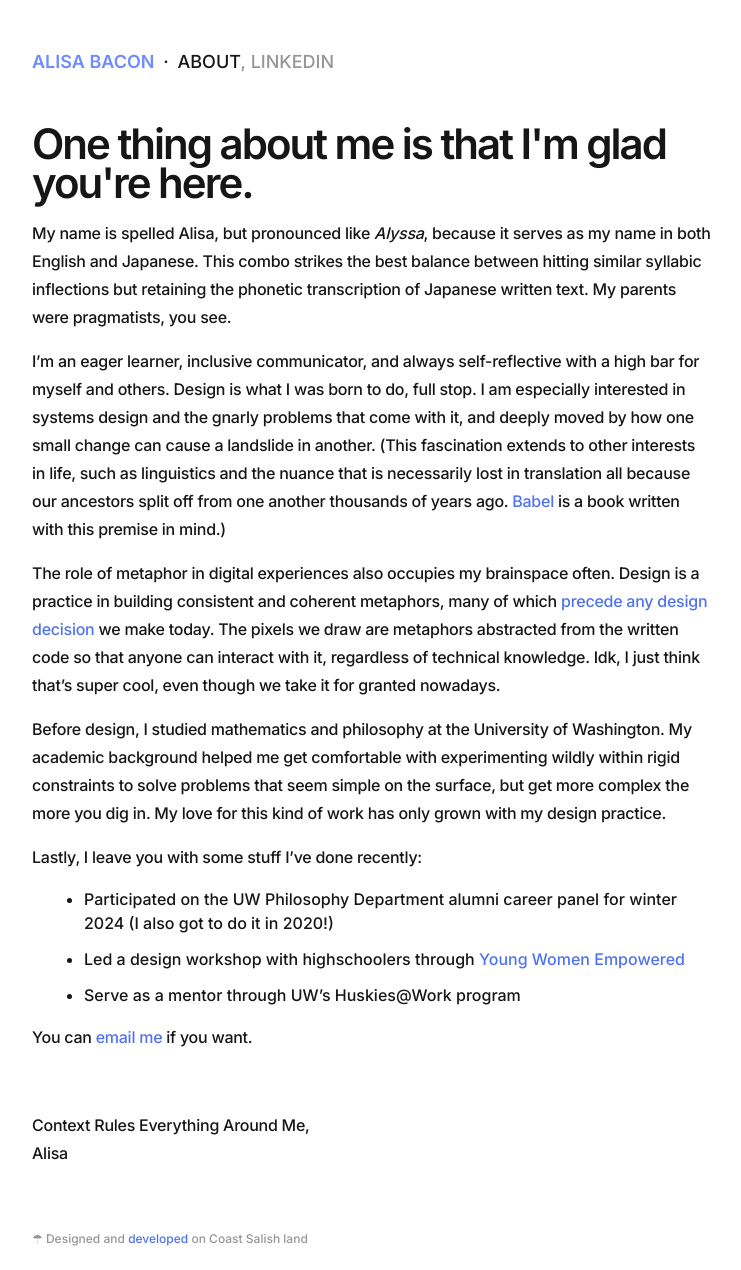
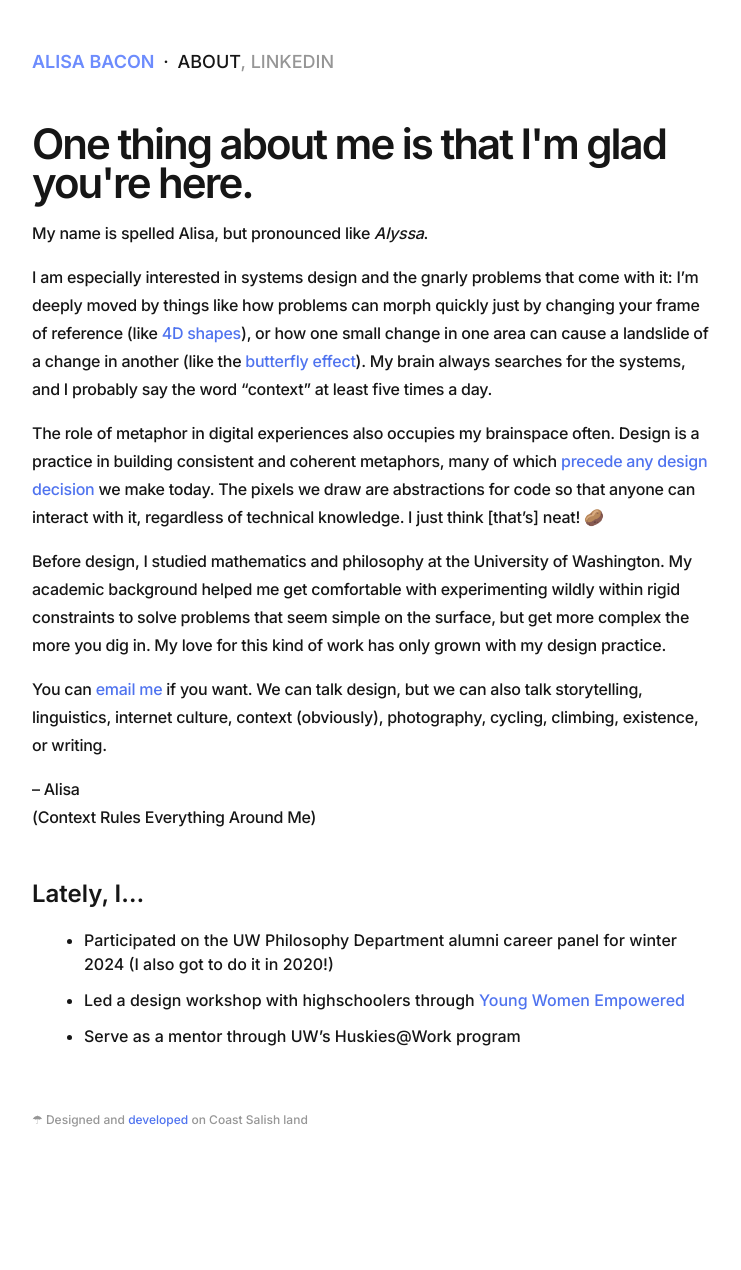
Before and after one commit to alisasgithub/alisasgithub.github.io, a Jekyll site: the page built from about.md, in a window 1280 px wide. Shown: the whole page, without its empty margins (128-869 px from the left). Built offline with Jekyll 4.4.1, drawn with Linux system fonts in a browser that asks for light colours; nearby versions of some CDN libraries; some web fonts are replaced; after the commit the page ends 1151 px from its top, so only the background shows below that.

Commit message:
revises the about me copy that i must have written in a fever dream

```diff
--- a/about.md
+++ b/about.md
@@ -7,25 +7,24 @@ permalink: /about
 
 <h1 class="small">One thing about me is that I'm glad you're here.</h1>
 
-My name is spelled Alisa, but pronounced like <i>Alyssa</i>, because it serves as my name in both English and Japanese. This combo strikes the best balance between hitting similar syllabic inflections but retaining the phonetic transcription of Japanese written text. My parents were pragmatists, you see.
+My name is spelled Alisa, but pronounced like <i>Alyssa</i>.
 
-I’m an eager learner, inclusive communicator, and always self-reflective with a high bar for myself and others. Design is what I was born to do, full stop. I am especially interested in systems design and the gnarly problems that come with it, and deeply moved by how one small change can cause a landslide in another. (This fascination extends to other interests in life, such as linguistics and the nuance that is necessarily lost in translation all because our ancestors split off from one another thousands of years ago. [Babel](https://www.goodreads.com/en/book/show/57945316) is a book written with this premise in mind.)
+I am especially interested in systems design and the gnarly problems that come with it: I'm deeply moved by things like how problems can morph quickly just by changing your frame of reference (like [4D shapes](https://4dtoys.com/)), or how one small change in one area can cause a landslide of a change in another (like the [butterfly effect](https://en.wikipedia.org/wiki/Butterfly_effect)). My brain always searches for the systems, and I probably say the word "context" at least five times a day.
 
-The role of metaphor in digital experiences also occupies my brainspace often. Design is a practice in building consistent and coherent metaphors, many of which [precede any design decision](https://maggieappleton.com/metaphors-web) we make today. The pixels we draw are metaphors abstracted from the written code so that anyone can interact with it, regardless of technical knowledge. Idk, I just think that's super cool, even though we take it for granted nowadays.
+The role of metaphor in digital experiences also occupies my brainspace often. Design is a practice in building consistent and coherent metaphors, many of which [precede any design decision](https://maggieappleton.com/metaphors-web) we make today. The pixels we draw are abstractions for code so that anyone can interact with it, regardless of technical knowledge. I just think [that's] neat! 🥔
 
 Before design, I studied mathematics and philosophy at the University of Washington. My academic background helped me get comfortable with experimenting wildly within rigid constraints to solve problems that seem simple on the surface, but get more complex the more you dig in. My love for this kind of work has only grown with my design practice.
 
-Lastly, I leave you with some stuff I've done recently:
+You can [email me](mailto:hi@alisabacon.com) if you want. We can talk design, but we can also talk storytelling, linguistics, internet culture, context (obviously), photography, cycling, climbing, existence, or writing.
+
+-- Alisa<br>(Context Rules Everything Around Me)
+<br><br>
+
+## Lately, I...
 
 - Participated on the UW Philosophy Department alumni career panel for winter 2024 (I also got to do it in 2020!)
 - Led a design workshop with highschoolers through [Young Women Empowered](https://youngwomenempowered.org/)
 - Serve as a mentor through UW's Huskies@Work program
-
-You can [email me](mailto:hi@alisabacon.com) if you want.
-
-<br>
-
-Context Rules Everything Around Me, <br>Alisa
 
 <style>
     @media screen and (min-width: 820px) {
```
Also changed, not shown: 1 other file.
